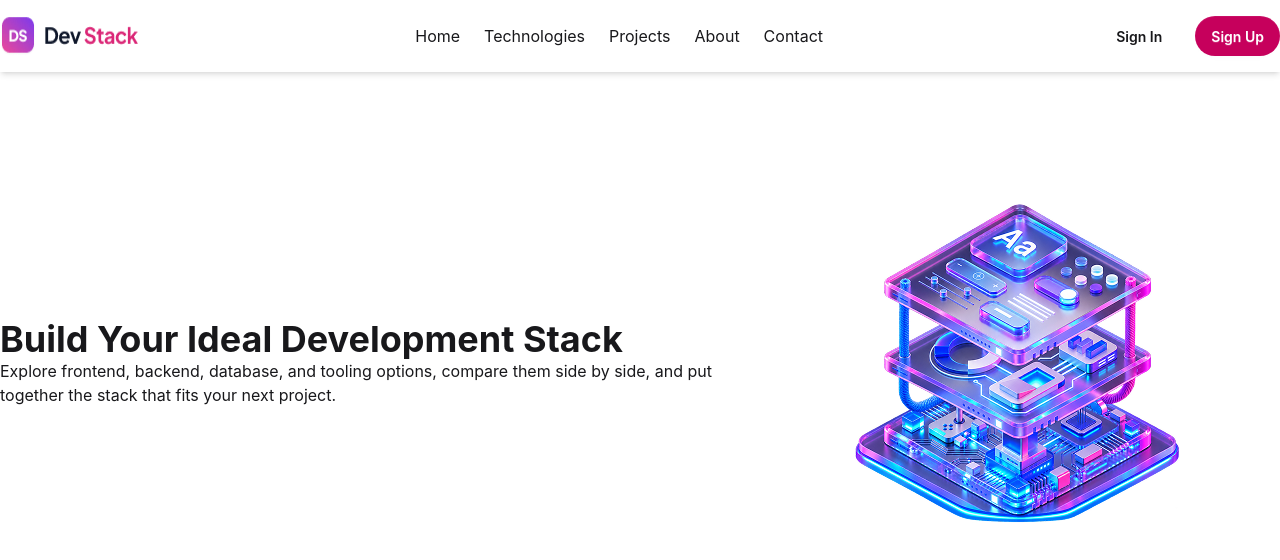
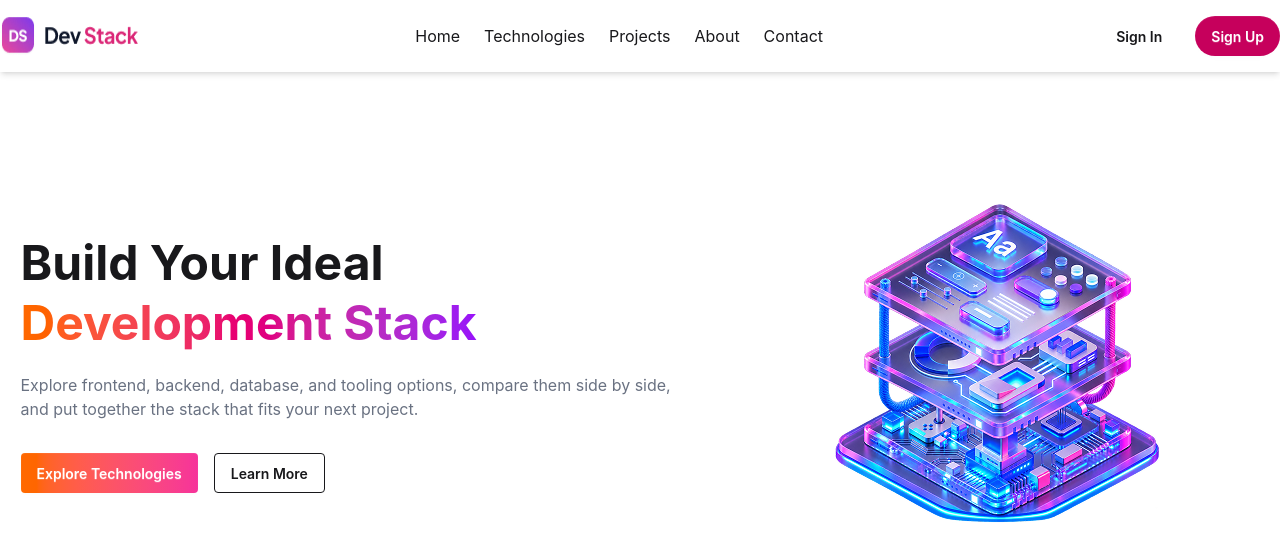
Before and after one commit to habibaa001/Dev-Stack-Builder-Website, a React (Vite) app: page / in a window 1280 px wide. Shown: the top 560 px of the page. Built offline with nearby package versions, Linux system fonts and the light colour scheme.

Commit message:
Added Banner section

```diff
--- a/src/components/Banner.tsx
+++ b/src/components/Banner.tsx
@@ -1,15 +1,24 @@
 import banner from "../assets/banner-stack.png";
 const Banner = () => {
   return (
-    <div className="min-h-[400px] bg-white my-7 flex justify-center items-center">
-      <div>
-        <h2 className="font-bold text-4xl">Build Your Ideal Development Stack</h2>
-        <p>
+    <div className="min-h-[400px] bg-white my-7 flex justify-center items-center ">
+      <div className="max-w-2xl mx-auto py-8">
+        <h1 className="text-5xl font-bold leading-tight mb-4">Build Your Ideal <br /><span className="bg-linear-to-r from-orange-500 via-pink-600 to-purple-600 bg-clip-text text-transparent">Development Stack</span></h1>
+        <p className="mt-5 text-gray-500">
           Explore frontend, backend, database, and tooling options, compare them
           side by side, and put together the stack that fits your next project.
         </p>
+        <div className="mt-8 flex gap-4">
+          <button className="btn bg-linear-to-r from-orange-500 to-pink-500 border-none text-white">
+            Explore Technologies
+          </button>
+          <button className="btn btn-outline">
+            Learn More
+          </button>
+        </div>
       </div>
-      <img src={banner} alt="" />
+      <img src={banner} alt="" className="mx-auto max-w-[800px]"/>
+
     </div>
   );
 };
```
